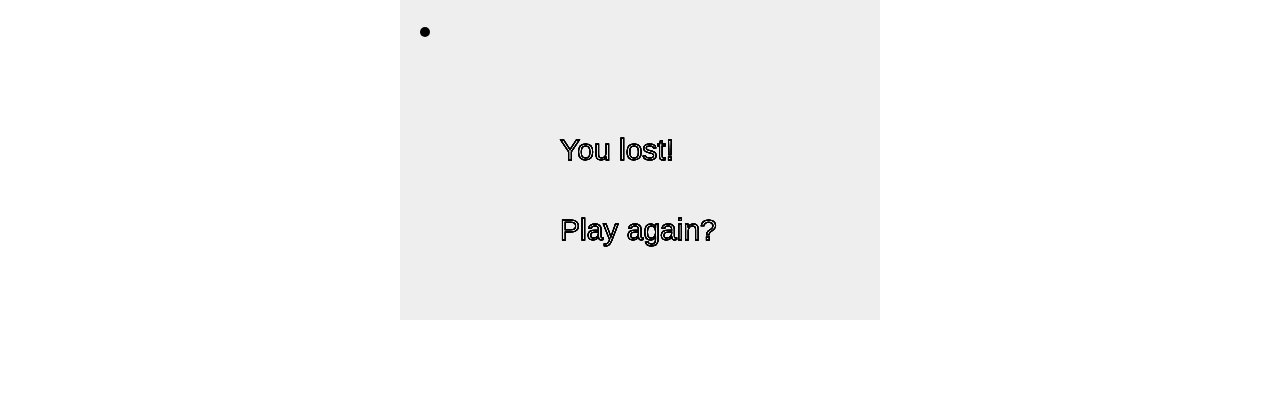
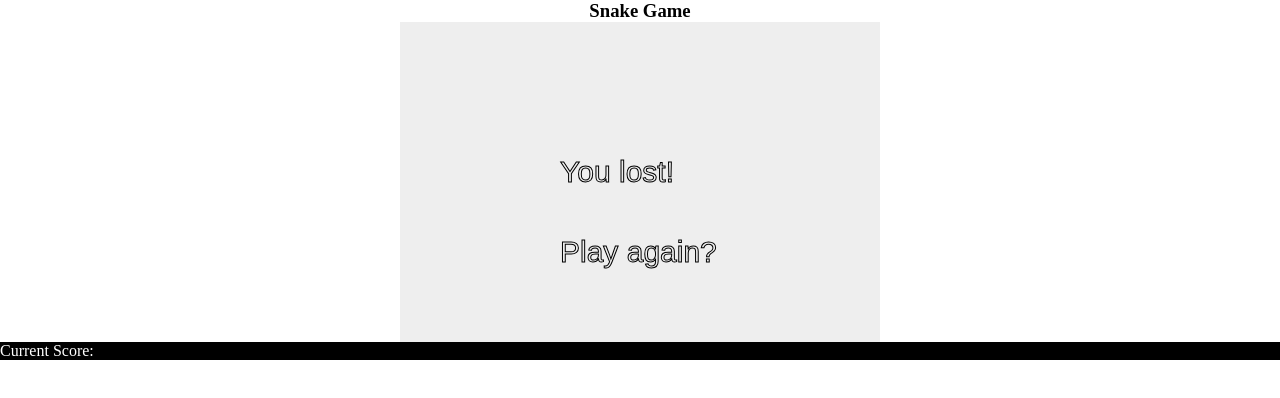
Before and after one commit to Jonapy/snakeGame, a plain HTML site: page index.html in a window 1280 px wide. Drawn offline with Linux system fonts and the light colour scheme.

Commit message:
Snake game is functional and almost ready ( need score board

```diff
--- a/game.js
+++ b/game.js
@@ -36,35 +36,67 @@ function drawBall( xCor, yCor, color ) {
 
 function snakeLogic( ) {
     if ( snakeQ.length( ) >= 4 ) {
+      // Dequeqing from the Queue ( Removing the snake's tail )
       let tempList = snakeQ.dequeue( );
+      // Removing the food ball from the canvas
       ctx.clearRect( tempList[ 0 ] - ballRadius, tempList[ 1 ] - ballRadius, ballRadius * 2, ballRadius * 2 );
+      // Erase ourselves from the map ( the tail ( 2 ) / no tail ( 0 ) )
       map[ tempList[ 0 ] ][ tempList[ 1 ] ] = 0;
     }
 
-    snakeQ.enqueue( [ x, y ] );
+    // check game status
+    if (!gameStatus()){
+      ctx.clearRect( 0, 0, canvas.width, canvas.height );
+      ctx.strokeText("You lost!", canvas.height/2, canvas.height/2);
+      ctx.strokeText("Play again?", canvas.height/2 , canvas.height/2 + canvas.height/4);
+
+      return;
+    }
+
+    // Check if the snake is intersecting the food
+    if ( findIntersectionFood( ) ) {
+      // If so create another random food spot
+      findFood( );
+      // Make the snake larger by enqueuing
+      snakeQ.enqueue( [ x, y ] );
+      // Draw the new piece of snake
+      drawBall( foodX, foodY, '000000' );
+      // Place the new snake on the map
+      map[ x ][ y ] = 2;
+    }
+
     //console.log(`map[${x}][${y}] = ${map[x][y]}`);
     console.log("coordinates:"+x+" "+y); //y = 320 is dead, x = 480
 
     drawBall( x, y, '0095DD' );
-    // check game status
-    if (!gameStatus()){
-      ctx.strokeText("You lost!", canvas.height/2, canvas.height/2);
-      ctx.strokeText("Play again?", canvas.height/2 , canvas.height/2 + canvas.height/4);
-      //window.location.reload();
-    }
+
+    snakeQ.enqueue( [ x, y ] );
+
     map[ x ][ y ] = 2;
     // put a function that adds to the right direction
     direction( );
 }
 
 function findFood( ) {
-    let foodX = Math.floor( Math.random( ) * x );
-    let foodY = Math.floor( Math.random( ) * y );
+    // Choose random coordinates to place the food
+    foodX = ( ( Math.floor( Math.random( ) * x ) * 10 ) % 460 ) + 10;
+    foodY = ( ( Math.floor( Math.random( ) * y ) * 10 ) % 300 ) + 10;
+
     drawBall( foodX, foodY, '000000' );
     console.log( "foodX" + foodX + "foodY" + foodY );
 
+    // Put food on the map
     map[ foodX ][ foodY ] = 1;
 }
+
+function findIntersectionFood( ) {
+  // If the map in that position was originally 1 and we are going to convert it to a 2, then we have intersected
+  if ( map[ foodX ][ foodY ] == 2 ) {
+    return true;
+  }
+  return false;
+}
+
 
 function moveRight( ) {
     x += dist;
@@ -105,7 +137,6 @@ function changeDirection( e ) {
 function gameStatus() {
   // if anything here is true, user lost
   if ( map[x][y] === 2 || x <= 0 || x >= 480 || y <= 0 || y >= 320 ) {
-    console.log("in");
     return false;
   }
   // user is still alive
@@ -124,6 +155,8 @@ let rightBound = canvas.width - ballRadius;
 let lowBound = canvas.height - ballRadius;
 let snakeQ = new Queue( );
 let direction = moveUp;
+let foodX;
+let foodY;
 
 //let map = ( new Array( 480 ) ).fill( ( new Array( 320 ) ).fill( 0 ) );	// 2D array representing the map with 0's
 let map = [];
--- a/index.html
+++ b/index.html
@@ -7,8 +7,10 @@
     <script type="text/javascript" src="game.js" defer></script> <!--JS-->
 </head>
 <body>
-    <canvas id="myCanvas" width="480" height="320">
-        <p>hello</p>
-    </canvas>
+    <h3 id = "Title">Snake Game</h3>
+    <canvas id="myCanvas" width="480" height="320"></canvas>
+    <div id="scoreBoard" width = "200" height="300">
+      Current Score:
+    </div>
 </body>
 </html>
--- a/styles.css
+++ b/styles.css
@@ -1,2 +1,10 @@
 * { padding: 0; margin: 0; }
 canvas { background: #eee; display: block; margin: 0 auto; }
+#scoreBoard {
+  background-color: black;
+  color: white;
+  padding: 0 0 5 5;
+}
+#Title {
+  text-align: center;
+}
```
